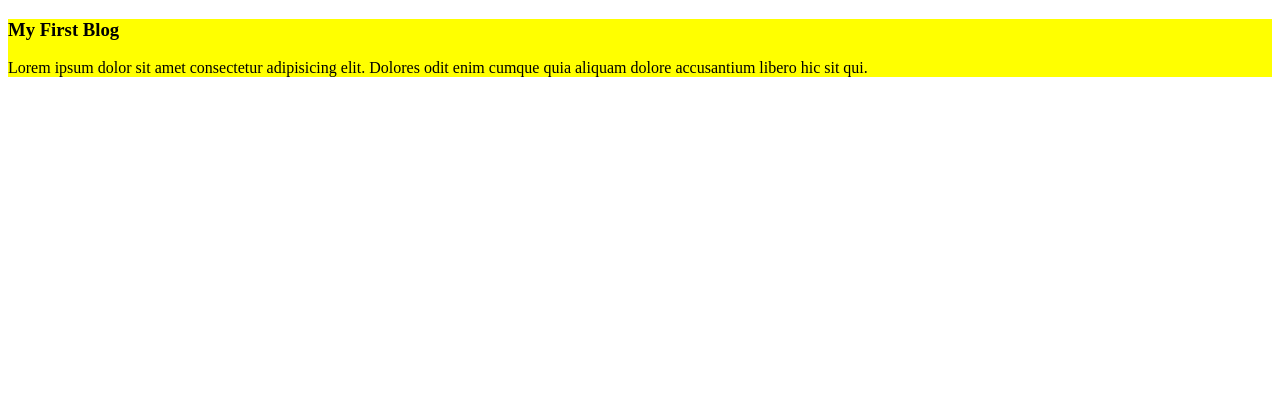
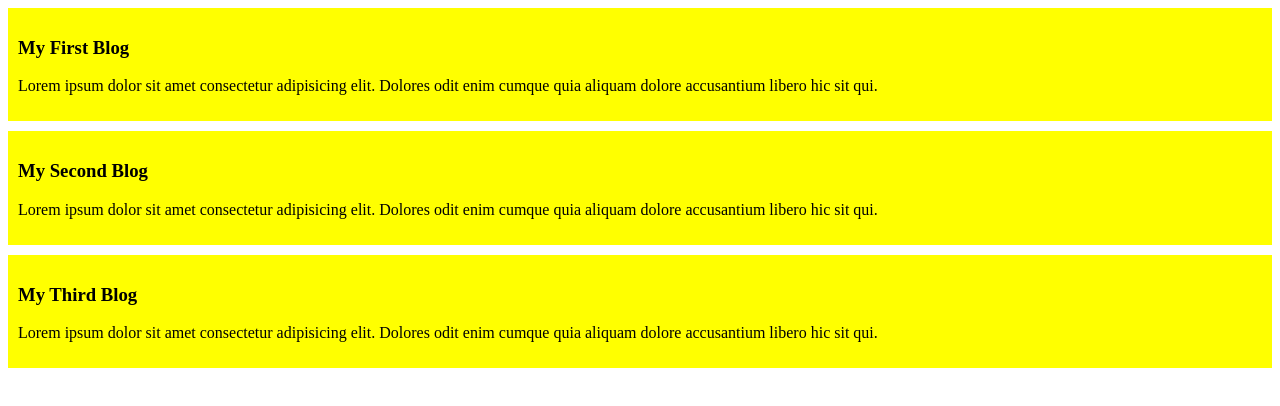
Before and after one commit to badboylimon/my-simple-website, a plain HTML site: page index.html in a window 1280 px wide. Drawn offline with Linux system fonts and the light colour scheme.

Commit message:
added the secind and the third blog

```diff
--- a/index.html
+++ b/index.html
@@ -11,6 +11,14 @@
         <h3>My First Blog</h3>
         <p>Lorem ipsum dolor sit amet consectetur adipisicing elit. Dolores odit enim cumque quia aliquam dolore accusantium libero hic sit qui.</p>
     </div>
+    <div>
+        <h3>My Second Blog</h3>
+        <p>Lorem ipsum dolor sit amet consectetur adipisicing elit. Dolores odit enim cumque quia aliquam dolore accusantium libero hic sit qui.</p>
+    </div>
+    <div>
+        <h3>My Third Blog</h3>
+        <p>Lorem ipsum dolor sit amet consectetur adipisicing elit. Dolores odit enim cumque quia aliquam dolore accusantium libero hic sit qui.</p>
+    </div>
 
 </body>
 </html>
--- a/styles/blog.css
+++ b/styles/blog.css
@@ -1,3 +1,5 @@
 div{
     background-color: yellow;
+    padding: 10px;
+    margin-bottom: 10px;
 }
```
